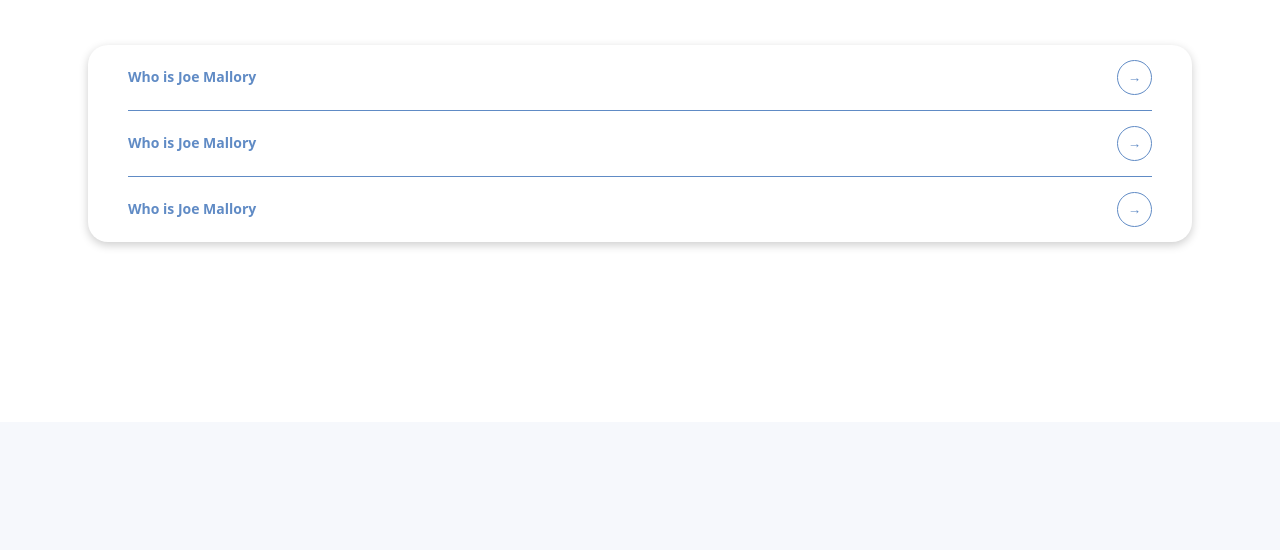
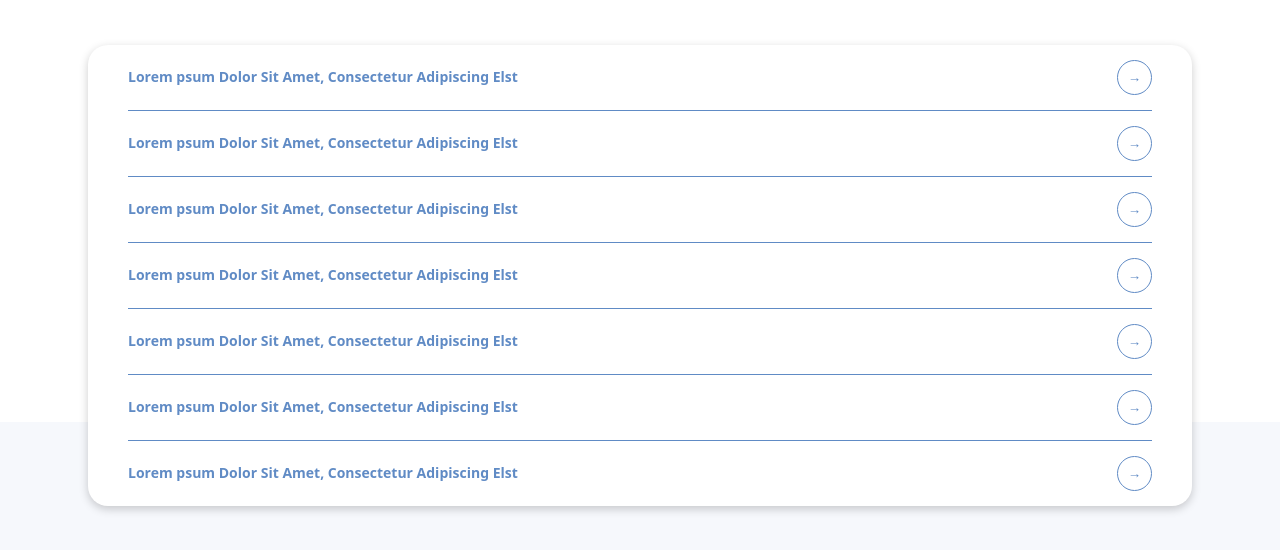
Before and after one commit to seanpwelch90/tatto-projects-swelch, a SvelteKit app: page / in a window 1280 px wide. Shown: the top 550 px of the page. Built offline with nearby package versions, Linux system fonts and the light colour scheme.

Commit message:
button animation

```diff
--- a/src/components/Question.svelte
+++ b/src/components/Question.svelte
@@ -16,10 +16,9 @@
 			class="title-wrapper"
 			style="display: flex; justify-content: space-between; align-items: baseline"
 		>
+			<!-- svelte-ignore a11y-click-events-have-key-events -->
 			<h3 on:click={toggleExpanded}>{title}</h3>
-			<button class="expand_button" on:click={toggleExpanded}>
-				{expanded ? '↓' : '→'}
-			</button>
+			<button class="expand_button" class:expanded on:click={toggleExpanded}>→</button>
 		</div>
 		{#if expanded}
 			<div transition:slide|local class="detail">
@@ -30,26 +29,36 @@
 </div>
 
 <style>
+	:global(:root) {
+		--primary-color: #608bc5;
+	}
 	.detail p {
 		font-size: 12px;
-    line-height: 1.8;
+		line-height: 1.8;
 	}
 	.detail {
-    margin: 20px 40px 20px;
+		margin: 20px 40px 20px;
 	}
 	.title-wrapper h3 {
 		font-size: 14px;
-		color: #608bc5;
+		color: var(--primary-color);
 		font-weight: 600;
-    cursor: pointer;
+		cursor: pointer;
 	}
 	.expand_button {
 		width: 35px;
 		height: 35px;
 		border-radius: 100%;
-    color: #608bc5;
+		color: var(--primary-color);
 		background-color: #ffffff;
-    border: 1px solid #608bc5;
+		border: 1px solid;
+		transition: all 0.4s ease;
+	}
+	.expanded {
+		color: #ffffff;
+		background-color: var(--primary-color);
+		border: 1px solid #ffffff;
+		transform: rotateZ(90deg);
 	}
 	.question-wrapper {
 		padding-top: 15px;
--- a/src/routes/+page.svelte
+++ b/src/routes/+page.svelte
@@ -1,37 +1,34 @@
 <script>
 	import Question from '../components/Question.svelte';
+  let questionCount = 7
 </script>
 
 <div class="page-wrapper">
 	<div class="question-wrapper">
-		<Question
-			class="question"
-			title="Who is Joe Mallory"
-			detail="Probably best described as a humble and light-spirited digital Chimera, theres no industry buzz-word label that fits Joe. And thats just fine with him."
-		/>
-		<Question
-			class="question"
-			title="Who is Joe Mallory"
-			detail="Probably best described as a humble and light-spirited digital Chimera, theres no industry buzz-word label that fits Joe. And thats just fine with him."
-		/>
-		<Question
-			class="question"
-			title="Who is Joe Mallory"
-			detail="Probably best described as a humble and light-spirited digital Chimera, theres no industry buzz-word label that fits Joe. And thats just fine with him."
-		/>
+		{#each Array(questionCount) as _, i}
+			<Question
+				class="question"
+				title="Lorem psum Dolor Sit Amet, Consectetur Adipiscing Elst"
+				detail="Lorem ipsum dolor sit amet, consectetur adipiscing elit. Maecenas velit urna, placerat vitae est vel, sodales tristique metus. Suspendisse molestie nulla purus, nec placerat est pulvinar eget. Pellentesque lobortis ante luctus risus tincidunt aliquet. Duis in nibh tellus. Proin dignissim enim quis libero efficitur lacinia."
+			/>
+		{/each}
 	</div>
 </div>
 
 <style>
-	:global(body) {
-		background: linear-gradient(to bottom, #ffffff 50%, #f6f8fc 50%);
-	}
 	:global(*) {
 		margin: 0;
 		padding: 0;
 	}
+	:global(:root) {
+		--primary-color: #608bc5;
+	}
+	:global(body) {
+		background: linear-gradient(to bottom, #ffffff 50%, #f6f8fc 50%);
+	}
 	.question-wrapper {
-		font-family: system-ui, -apple-system, BlinkMacSystemFont, 'Segoe UI', Roboto, Oxygen, Ubuntu, Cantarell, 'Open Sans', 'Helvetica Neue', sans-serif;
+		font-family: system-ui, -apple-system, BlinkMacSystemFont, 'Segoe UI', Roboto, Oxygen, Ubuntu,
+			Cantarell, 'Open Sans', 'Helvetica Neue', sans-serif;
 		padding-left: 40px;
 		padding-right: 40px;
 		max-width: 80vw;
@@ -42,7 +39,7 @@
 	}
 
 	.question-wrapper :global(.question:not(:last-child)) {
-		border-bottom: 1px solid #608bc5;
+		border-bottom: 1px solid var(--primary-color);
 	}
 	.page-wrapper {
 		min-height: 100vh;
```
